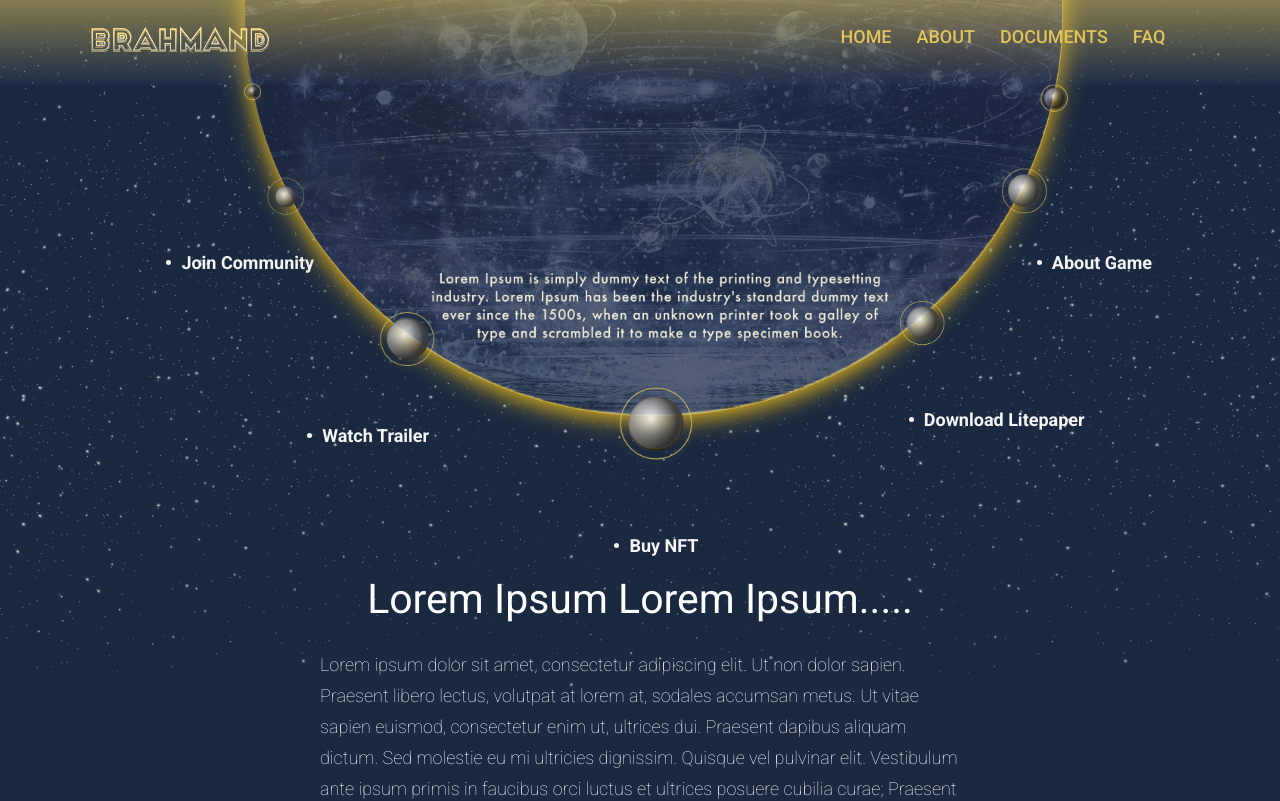
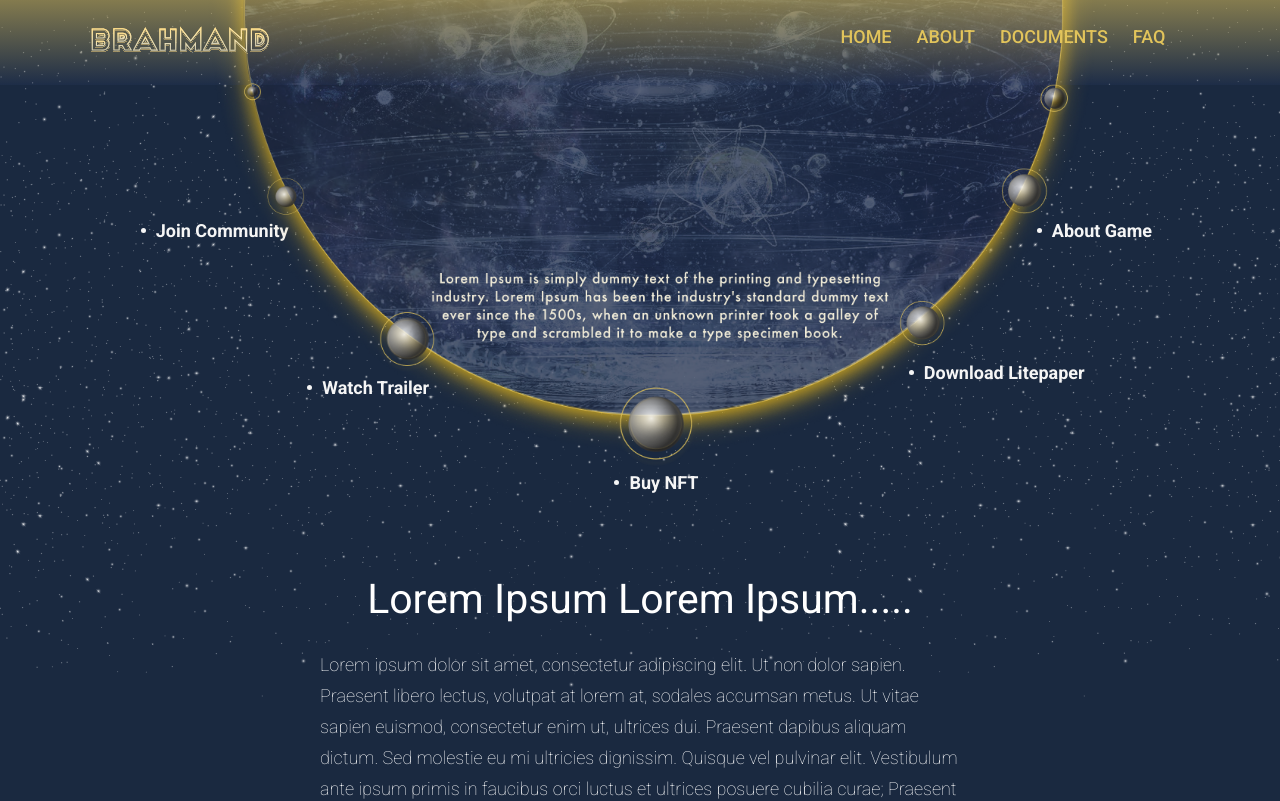
Before and after one commit to jainam240101/brahmand-frontend, a React (Create React App) app: page /home in a window 1280 px wide. Shown: the top 801 px of the page. Built offline with nearby package versions, Linux system fonts and the light colour scheme.

Commit message:
13 inch Screen fixed

```diff
--- a/src/pages/Home/Home.module.css
+++ b/src/pages/Home/Home.module.css
@@ -122,3 +122,31 @@
         left: 81%;
     }
 }
+
+/* 13 inches */
+@media screen and (max-width:1280px) and (max-height:800px) {
+    .Join {
+        top: 14%;
+        left: 11%;
+    }
+
+    .Watch {
+        top: 24%;
+        left: 24%;
+    }
+
+    .Buy {
+        top: 30%;
+        left: 48%;
+    }
+
+    .Download {
+        top: 23%;
+        left: 71%;
+    }
+
+    .About {
+        top: 14%;
+        left: 81%;
+    }
+}
```
